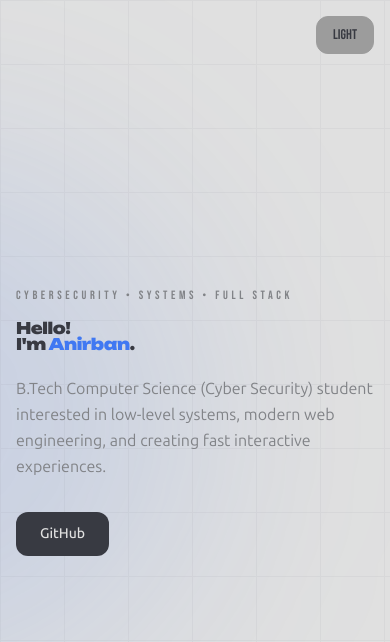
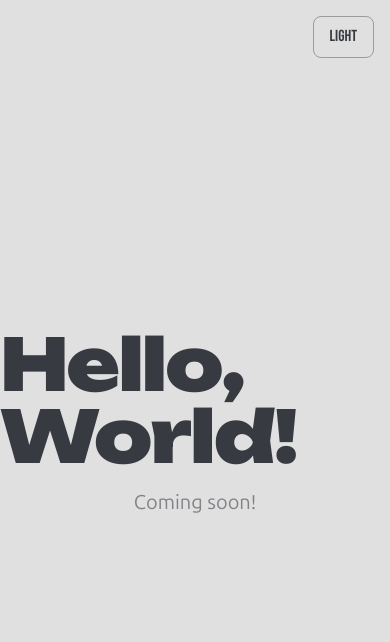
Before and after one commit to anir183/anir183.github.io, a SvelteKit app: page / in a window 390 px wide. Shown: the top 642 px of the page. Built offline with nearby package versions, Linux system fonts and the light colour scheme.

Commit message:
revert: remove home page to start from scratch

```diff
--- a/src/routes/+page.svelte
+++ b/src/routes/+page.svelte
@@ -1,10 +1,7 @@
 <script>
-	import { theme, toggleTheme } from "$lib";
 	import { onMount } from "svelte";
 	import { gsap } from "gsap";
-
-	/** @type {HTMLElement} */
-	let hero;
+	import { theme, toggleTheme } from "$lib/utils/theme.svelte.js";
 
 	/** @type {HTMLHeadingElement} */
 	let title;
@@ -12,357 +9,47 @@
 	/** @type {HTMLParagraphElement} */
 	let subtitle;
 
-	/** @type {HTMLDivElement} */
-	let cta;
+	onMount(() => {
+		const timeline = gsap.timeline();
 
-	/** @type {HTMLDivElement} */
-	let glow;
-
-	/** @type {HTMLDivElement} */
-	let pfpContainer;
-
-	/** @type {HTMLImageElement} */
-	let layer1;
-
-	/** @type {HTMLImageElement} */
-	let layer2;
-
-	/** @type {HTMLDivElement} */
-	let layer3;
-
-	onMount(() => {
-		/* ---------------- intro animation ---------------- */
-
-		const tl = gsap.timeline({
-			defaults: {
-				ease: "power3.out"
-			}
-		});
-
-		tl.from(hero, {
-			opacity: 0,
-			duration: 0.6
-		});
-
-		tl.from(
-			title,
-			{
+		timeline
+			.from(title, {
 				y: 80,
 				opacity: 0,
-				duration: 1
-			},
-			"-=0.2"
-		);
-
-		tl.from(
+				duration: 1,
+				ease: "power3.out"
+			})
+			.from(
 				subtitle,
 				{
-				y: 24,
+					y: 30,
 					opacity: 0,
-				duration: 0.8
-			},
-			"-=0.6"
-		);
-
-		tl.from(
-			cta,
-			{
-				y: 20,
-				opacity: 0,
-				duration: 0.6
+					duration: 0.8,
+					ease: "power2.out"
 				},
 				"-=0.5"
 			);
-
-		/* ---------------- glow ---------------- */
-
-		/** @param {PointerEvent} e */
-		const moveGlow = (e) => {
-			const centerX = window.innerWidth / 2;
-			const centerY = window.innerHeight / 2;
-
-			const dx = (e.clientX - centerX) / centerX;
-			const dy = (e.clientY - centerY) / centerY;
-
-			gsap.to(glow, {
-				x: dx * 100,
-				y: dy * 100,
-				duration: 1.2,
-				ease: "power3.out",
-				overwrite: "auto"
-			});
-		};
-
-		window.addEventListener("pointermove", moveGlow);
-
-		/* ---------------- portrait parallax ---------------- */
-
-		const mouse = {
-			x: 0,
-			y: 0
-		};
-
-		const current = {
-			x: 0,
-			y: 0
-		};
-
-		/** @param {PointerEvent} e */
-		const movePointer = (e) => {
-			if (!pfpContainer) return;
-
-			const rect = pfpContainer.getBoundingClientRect();
-
-			const centerX = rect.left + rect.width / 2;
-			const centerY = rect.top + rect.height / 2;
-
-			mouse.x = (e.clientX - centerX) / rect.width;
-			mouse.y = (e.clientY - centerY) / rect.height;
-		};
-
-		window.addEventListener("pointermove", movePointer);
-
-		/*
-			layer1 = foreground subject
-			layer2 = table
-			layer3 = halo
-		*/
-
-		const layers = [
-			{
-				el: layer1,
-				rotate: 9,
-				move: 17,
-				rotateEnabled: true
-			},
-			{
-				el: layer2,
-				rotate: 6,
-				move: 11,
-				rotateEnabled: true
-			},
-			{
-				el: layer3,
-				rotate: 2,
-				move: 8,
-				rotateEnabled: false
-			}
-		];
-
-		let frame;
-
-		const animate = () => {
-			/* smooth interpolation */
-
-			current.x += (mouse.x - current.x) * 0.05;
-			current.y += (mouse.y - current.y) * 0.05;
-
-			layers.forEach((layer) => {
-				const tx = current.x * layer.move;
-				const ty = current.y * layer.move;
-
-				if (layer.rotateEnabled) {
-					const rx = -current.y * layer.rotate;
-					const ry = current.x * layer.rotate;
-
-					layer.el.style.transform = `
-						translate3d(${tx}px, ${ty}px, 60px)
-						rotateX(${rx}deg)
-						rotateY(${ry}deg)
-					`;
-				} else {
-					layer.el.style.transform = `
-						translate3d(${tx}px, ${ty}px, -80px)
-						scale(1.08)
-					`;
-				}
-			});
-
-			frame = requestAnimationFrame(animate);
-		};
-
-		animate();
-
-		/* ---------------- idle floating ---------------- */
-
-		gsap.to(pfpContainer, {
-			y: "+=10",
-			duration: 4,
-			repeat: -1,
-			yoyo: true,
-			ease: "sine.inOut"
-		});
-
-		return () => {
-			window.removeEventListener("pointermove", moveGlow);
-
-			window.removeEventListener("pointermove", movePointer);
-
-			cancelAnimationFrame(frame);
-		};
 	});
 </script>
 
 <section
-	bind:this={hero}
-	class="relative flex min-h-screen items-center overflow-hidden bg-bg px-4 py-16 text-text sm:px-6 lg:px-8"
+	class="flex min-h-screen flex-col items-center justify-center bg-bg"
 >
-	<!-- theme toggle -->
+	<h1
+		bind:this={title}
+		class="text-7xl font-unbounded font-black tracking-tight text-text"
+	>
+		Hello, World!
+	</h1>
+
+	<p bind:this={subtitle} class="mt-4 font-ubuntu text-xl text-muted">
+		Coming soon!
+	</p>
+
 	<button
 		onclick={toggleTheme}
-		class="absolute top-4 right-4 z-50 rounded-xl border border-border bg-surface-2 px-4 py-2 font-bebas text-sm font-medium text-text backdrop-blur-md transition-all duration-200 hover:bg-surface"
+		class="absolute font-bebas top-4 right-4 rounded-lg border border-border px-4 py-2"
 	>
 		{theme.current}
 	</button>
-
-	<!-- background glow -->
-	<div
-		bind:this={glow}
-		class="pointer-events-none absolute top-1/2 right-[12rem] h-[34rem] w-[34rem] -translate-y-1/2 rounded-full bg-accent/14 blur-[110px] will-change-transform"
-	></div>
-
-	<!-- grid -->
-	<div
-		class="absolute inset-0 opacity-[0.08]"
-		style="
-			background-image:
-				linear-gradient(
-					to right,
-					var(--color-muted) 1px,
-					transparent 1px
-				),
-				linear-gradient(
-					to bottom,
-					var(--color-muted) 1px,
-					transparent 1px
-				);
-
-			background-size: 64px 64px;
-		"
-	></div>
-
-	<!-- content -->
-	<div
-		class="relative z-10 mx-auto grid w-full max-w-7xl grid-cols-1 items-center gap-12 lg:grid-cols-2"
-	>
-		<div class="max-w-2xl">
-			<p class="mb-4 font-bebas text-xs tracking-[0.3em] text-muted uppercase">
-				Cybersecurity • Systems • Full Stack
-			</p>
-
-			<h1
-				bind:this={title}
-				class="font-unbounded leading-none font-black tracking-tight sm:text-6xl md:text-6xl lg:text-7xl"
-			>
-				Hello!
-				<br />
-				I'm <span class="text-accent">Anirban</span>.
-			</h1>
-
-			<p
-				bind:this={subtitle}
-				class="mt-6 max-w-2xl font-ubuntu text-base leading-relaxed text-muted sm:text-lg md:text-xl"
-			>
-				B.Tech Computer Science (Cyber Security) student interested in low-level
-				systems, modern web engineering, and creating fast interactive
-				experiences.
-			</p>
-
-			<div bind:this={cta} class="mt-8 flex flex-wrap gap-4">
-				<a
-					href="https://github.com/anir183"
-					target="_blank"
-					rel="noopener noreferrer"
-					class="rounded-xl bg-text px-6 py-3 font-ubuntu text-sm font-medium text-bg transition-transform duration-200 hover:-translate-y-1 sm:text-base"
-				>
-					GitHub
-				</a>
-			</div>
-		</div>
-	</div>
-
-	<!-- portrait -->
-	<div
-		bind:this={pfpContainer}
-		class="absolute top-1/2 right-20 hidden h-[560px] w-[440px] -translate-y-1/2 lg:block xl:right-60"
-		style="
-			perspective: 1400px;
-			transform-style: preserve-3d;
-			isolation: isolate;
-		"
-	>
-		<div class="relative h-full w-full" style="transform-style: preserve-3d;">
-			<!-- procedural halo -->
-			<div
-				bind:this={layer3}
-				class="absolute top-1/2 left-1/2 z-10 h-[28rem] w-[28rem] -translate-x-1/2 -translate-y-[60%] will-change-transform"
-			>
-				<!-- main disc -->
-				<div
-					class="absolute inset-0 rounded-full"
-					style="
-			background:
-				linear-gradient(
-					180deg,
-					color-mix(in srgb, var(--color-accent) 90%, black) 0%,
-					color-mix(in srgb, var(--color-accent) 50%, transparent) 42%,
-					transparent 80%
-				);
-
-			filter: blur(1px);
-		"
-				></div>
-
-				<!-- soft outer bloom -->
-				<div
-					class="absolute inset-[-12%] rounded-full opacity-70"
-					style="
-			background:
-				radial-gradient(
-					circle,
-					color-mix(in srgb, var(--color-accent) 34%, transparent) 0%,
-					transparent 72%
-				);
-
-			filter: blur(42px);
-		"
-				></div>
-			</div>
-
-			<!-- table -->
-			<img
-				bind:this={layer2}
-				src="/assets/pfp/pfp-layer-2.png"
-				alt=""
-				draggable="false"
-				class="absolute inset-0 z-20 h-full w-full translate-y-1 object-contain will-change-transform select-none backface-hidden"
-			/>
-
-			<!-- foreground subject -->
-			<img
-				bind:this={layer1}
-				src="/assets/pfp/pfp-layer-1.png"
-				alt=""
-				draggable="false"
-				class="absolute inset-0 z-30 h-full w-full object-contain will-change-transform select-none backface-hidden"
-			/>
-		</div>
-	</div>
 </section>
-
-<style>
-	:global(img) {
-		user-select: none;
-		-webkit-user-drag: none;
-	}
-
-	.backface-hidden {
-		backface-visibility: hidden;
-		transform-style: preserve-3d;
-	}
-
-	.halo-mask {
-		mask-image: radial-gradient(circle, white 55%, transparent 72%);
-		-webkit-mask-image: radial-gradient(circle, white 55%, transparent 72%);
-	}
-</style>
```
Lines whose indentation alone changed are shown as unchanged.
